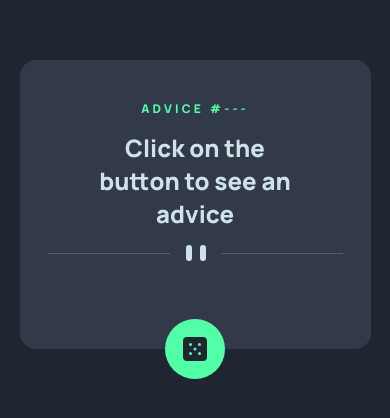
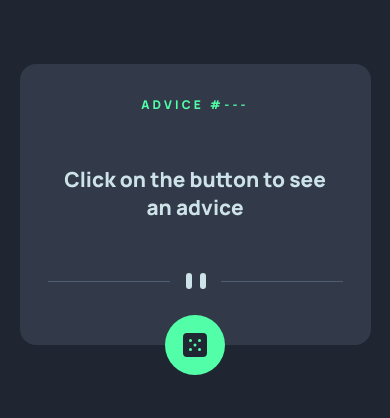
Before and after one commit to jeanwisotscki/Advice-generator-app, a plain HTML site: page index.html in a window 390 px wide. Shown: the part 218-636 px from the top of the page. Drawn offline with Linux system fonts and the light colour scheme.

Commit message:
projeto finalizado

```diff
--- a/css/style.css
+++ b/css/style.css
@@ -41,6 +41,7 @@ body{
   color: var(--neon-green);
   font-size: .75rem;
   letter-spacing: .2rem;
+  margin-bottom: 1rem;
 }
 
 .wrapper{
@@ -58,6 +59,7 @@ body{
 .divisor{
   display: flex;
   justify-content: center;
+  margin-top: 1rem;
   margin-bottom: 3rem;
 }
 
@@ -69,6 +71,7 @@ body{
   position: absolute;
   bottom: -30px;
   border-radius: 50%;
+  outline: none;
   cursor: pointer;
 }
 
@@ -92,4 +95,18 @@ body{
   .mobile{
     display: block;
   }
+
+  .box{
+    min-width: 300px;
+    padding: 2rem 1rem;
+  }
+
+  .wrapper{
+    padding: 0 1rem;
+    font-size: 1.3rem;
+  }
+
+  .divisor{
+    margin-bottom: 1.5rem;
+  }
 }
--- a/js/script.js
+++ b/js/script.js
@@ -7,7 +7,7 @@ function changeDOM(json) {
   wrapper.innerText = `"${json.slip.advice}"`;
 }
 
-async function getAdvice() {
+async function fetchAdvice() {
   try {
     const response = await fetch("	https://api.adviceslip.com/advice");
     if (!response.ok) throw new Error();
@@ -15,9 +15,7 @@ async function getAdvice() {
     changeDOM(json);
   } catch (erro) {
     console.log(erro);
-  } finally {
-    console.log("fim");
   }
 }
 
-btn.addEventListener("click", getAdvice);
+btn.addEventListener("click", fetchAdvice);
```
